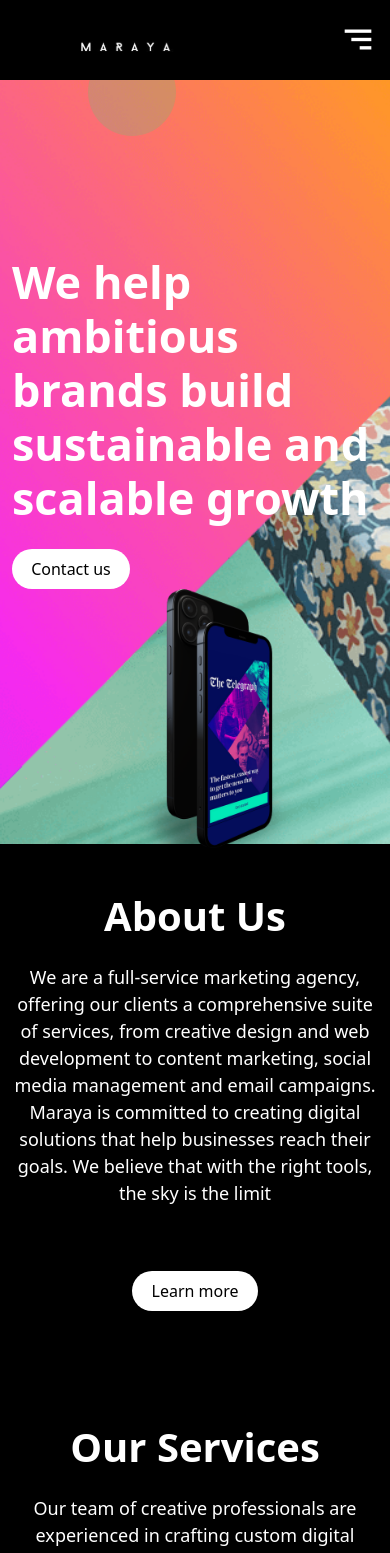
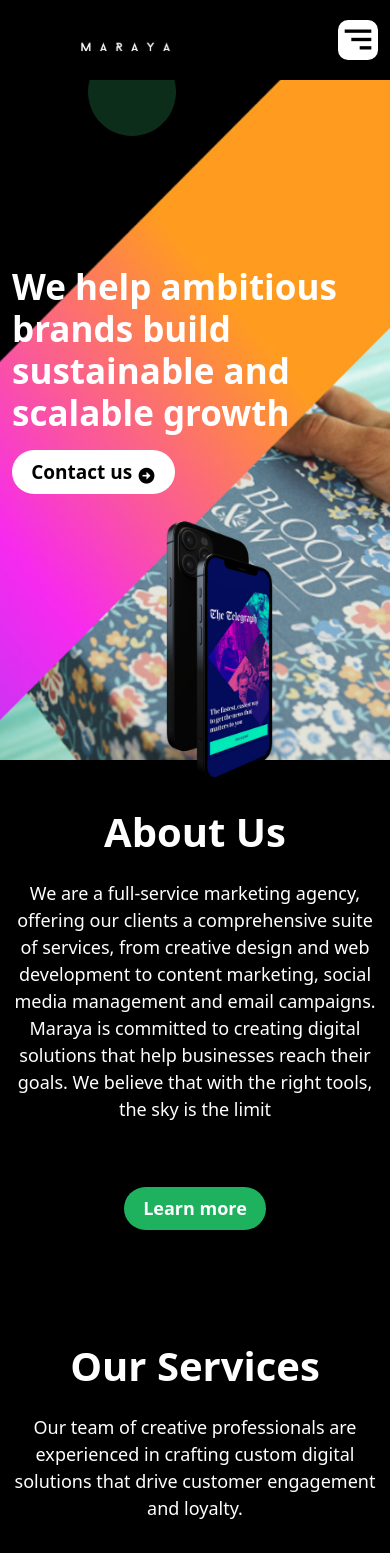
Before and after one commit to jiboladestiny/test, a React (Create React App) app: page / in a window 390 px wide. Shown: the top 1553 px of the page. Built offline with nearby package versions, Linux system fonts and the light colour scheme.

Commit message:
change hero image on mobile

```diff
--- a/src/App.js
+++ b/src/App.js
@@ -18,7 +18,7 @@ function App() {
       </div>
       <Testimonials />
       <Blog />
-      <Nesletter />
+
       <Footer />
     </>
   );
--- a/src/components/Herosection.jsx
+++ b/src/components/Herosection.jsx
@@ -31,12 +31,12 @@ const Herosection = () => {
                 memorable brand identities
               </p>
 
-              <button className="general-btn mt-3">Contact us</button>
+              <button className="hero-btn mt-3 d-flex align-item-center">
+                Contact us <i class="bx bxs-right-arrow-circle"></i>
+              </button>
             </div>
 
-
-              <img src={phone} alt="" className="main-img" />
-
+            <img src={phone} alt="" className="main-img" />
           </div>
         </div>
       </div>
--- a/src/components/Navbar.jsx
+++ b/src/components/Navbar.jsx
@@ -28,7 +28,7 @@ function Navbar() {
             <li class="nav-item p-2 ms-3">Latest work</li>
             <li class="nav-item p-2 ms-3">Testimonial</li>
             <li class="nav-item p-2 ms-3">
-              <button className="general-btn">Contact us</button>
+              <button className="hero-btn">Contact us</button>
             </li>
           </ul>
         </div>
@@ -43,7 +43,7 @@ function Navbar() {
 
         <div className="nav-end">
           {" "}
-          <button className="general-btn">Contact us</button>
+          <button className="hero-btn">Contact us</button>
         </div>
       </div>
     </div>
--- a/src/components/herosection.scss
+++ b/src/components/herosection.scss
@@ -83,13 +83,18 @@
   }
 }
 @media screen and (max-width: 576px) {
+  .herosection{
+    min-height: 90vh !important;
+  background-image: url("../asset/home-mob-bg.jpg");
+
+  }
   .main-img {
     left: 55% !important;
     width: 12rem !important;
-    bottom: -12rem !important;
+    bottom: -13rem !important;
   }
 
-    .hero-paragraph {
+  .hero-paragraph {
     display: none;
   }
 }
@@ -112,9 +117,9 @@
   }
 }
 // @media screen and (max-width: 768px) {
-  // .hero-paragraph {
-  //   display: none;
-  // }
+// .hero-paragraph {
+//   display: none;
+// }
 
 //   .herosection {
 //     min-height: 85vh;
--- a/src/components/navbar.scss
+++ b/src/components/navbar.scss
@@ -15,11 +15,18 @@
     i {
       display: none;
       font-size: 2.5rem;
+      background-color: var(--white);
+      color: var(--black);
+      border-radius: 10px;
+      cursor: pointer;
+        transition: all ease-in-out 1s;
+
 
       &:hover {
-        background-color: white;
-        color: black;
+        background-color: grey;
+        color: var(--white);
         cursor: pointer;
+        transition: all ease-in-out 1s;
       }
     }
 
@@ -42,11 +49,11 @@
       display: none;
       background-color: var(--grey-black);
 
-      transition: transform 3s ease-in-out all;
+      transition: 3s ease-in-out all;
       &.active {
 
         left: 0;
-        transition: transform 3s ease-in-out all;
+        transition: 3s ease-in-out all;
       }
       ul {
         list-style-type: none;
--- a/src/utility.scss
+++ b/src/utility.scss
@@ -1,12 +1,28 @@
 // components class
 
 .general-btn {
+  background-color: var(--light-green);
+  border-radius: 50px;
+  padding: 0.5rem 1.2rem;
+  border: none;
+  outline: none;
+  font-size: 18px;
+  color: var(--white);
+  font-weight: 600;
+}
+.hero-btn {
   background-color: var(--white);
   border-radius: 50px;
   padding: 0.5rem 1.2rem;
   border: none;
   outline: none;
+  font-size: 19px;
   color: var(--black);
+  font-weight: bold;
+  i{
+    margin-top: 0.5rem;
+    margin-left: 0.3rem;
+  }
 }
 
 .heading {
@@ -51,6 +67,13 @@
   font-weight: 600;
 }
 
+@media screen and (max-width: 576px) {
+   .hero-heading{
+    font-size: 35px !important;
+    font-weight: bold !important;
+  }
+}
+
 @media screen and (max-width: 1200px) {
   .hero-heading{
     font-size: 45px;
```
Also changed, not shown: src/asset/home-mob-bg.jpg (added).
